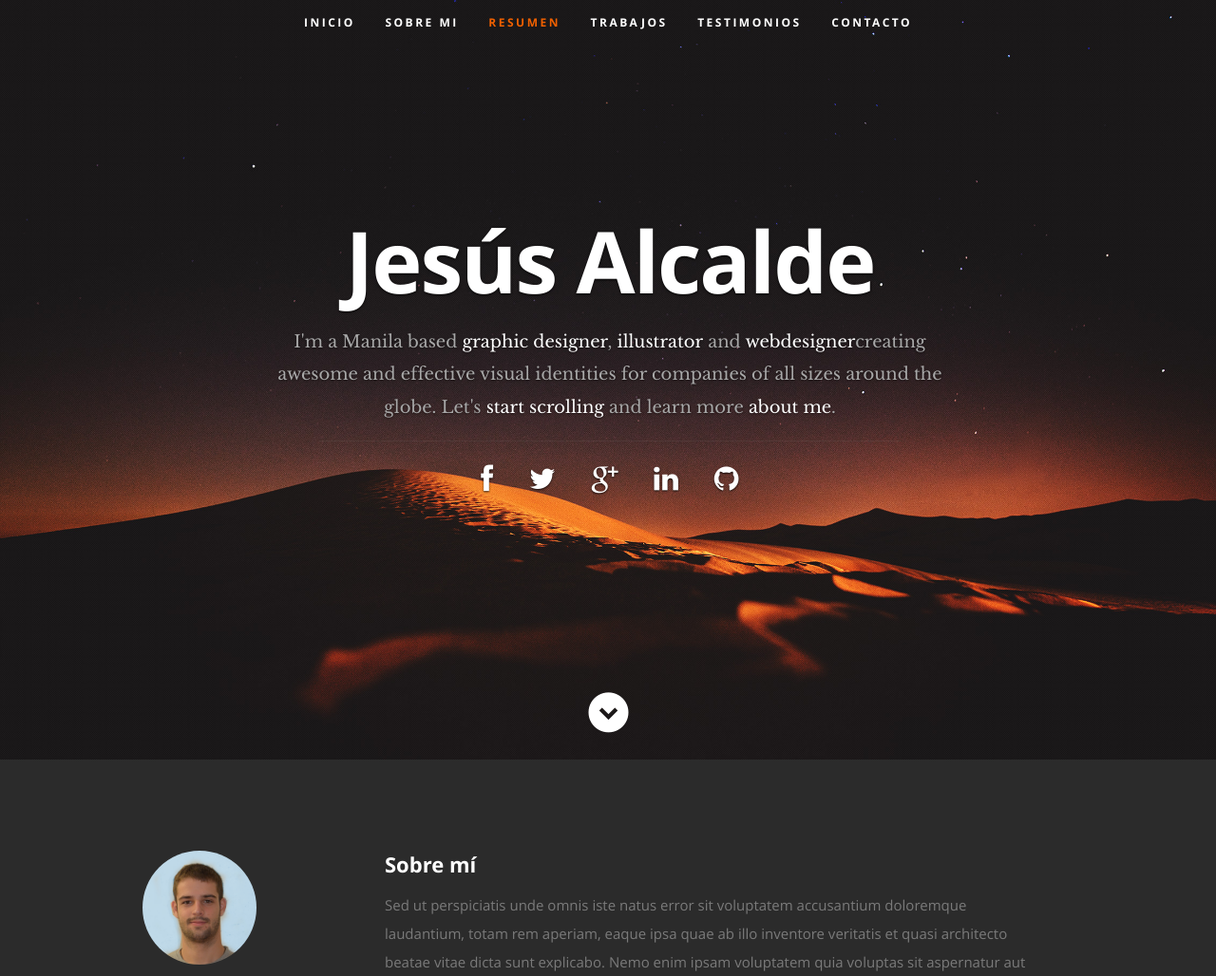
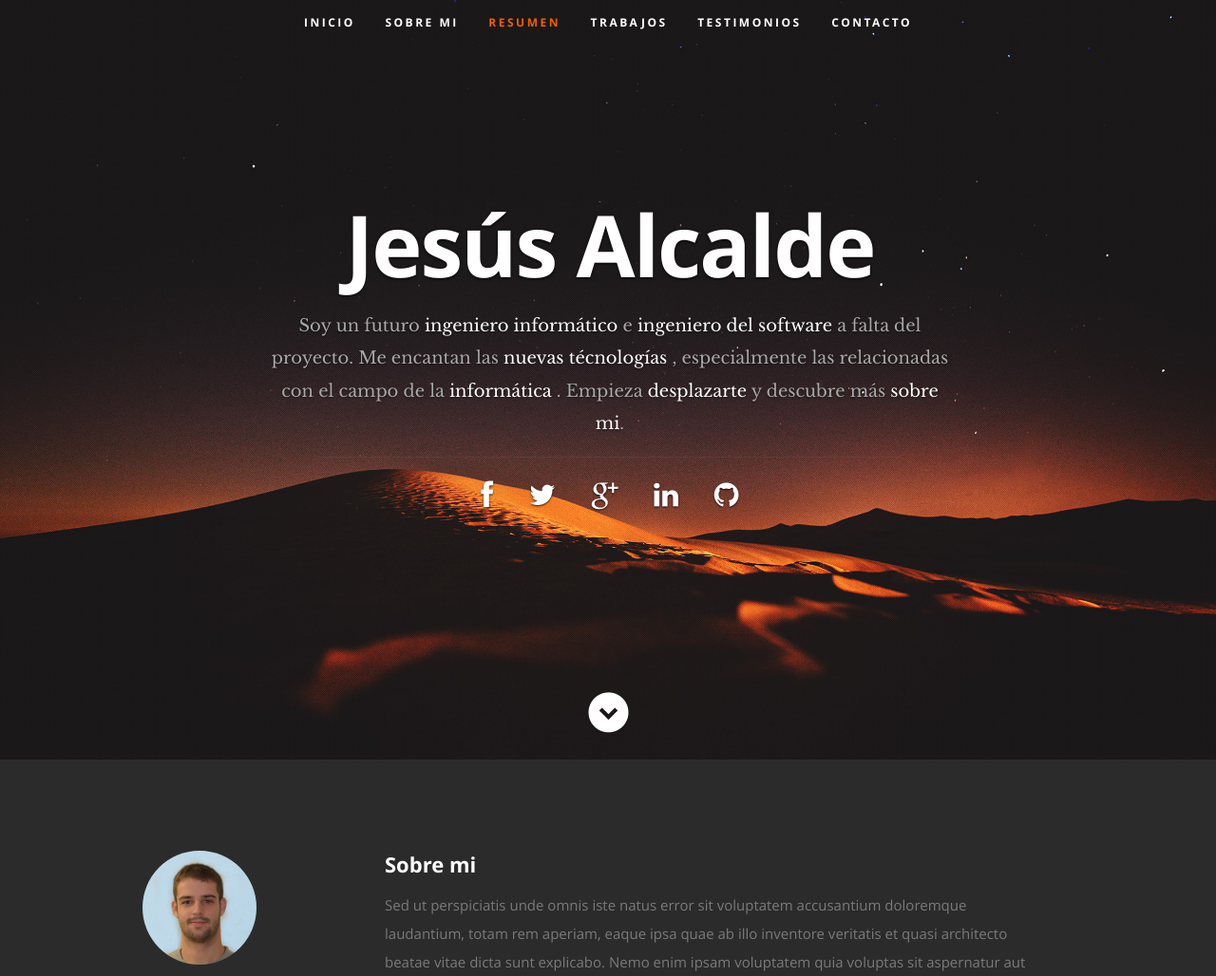
Before and after one commit to jalcaldea/jalcaldea.github.io, a plain HTML site: page index.html in a window 1280 px wide. Shown: the top 1028 px of the page at 95% size. Drawn offline with nearby package versions, Linux system fonts and the light colour scheme.

Commit message:
Cambiado el Header

```diff
--- a/index.html
+++ b/index.html
@@ -74,37 +74,38 @@
         <div class="row banner">
             <div class="banner-text">
                 <h1 class="responsive-headline">Jesús Alcalde</h1>
-                <h3>I'm a Manila based
-                    <span>graphic designer</span>,
-                    <span>illustrator</span>&nbsp;and
-                    <span>webdesigner</span>creating awesome and effective visual identities for companies of all sizes around the globe. Let's
-                    <a class="smoothscroll" href="#about">start scrolling</a>
-                    and learn more
-                    <a class="smoothscroll" href="#about">about me</a>.</h3>
+                <h3>Soy un futuro
+                    <span> ingeniero informático</span> e <span>ingeniero del software </span>
+                    a falta del proyecto. Me encantan las <span>nuevas técnologías</span>
+                    , especialmente las relacionadas con el campo de la <span>informática</span>
+                    . Empieza
+                    <a class="smoothscroll" href="#about">desplazarte</a>
+                    y descubre más
+                    <a class="smoothscroll" href="#about">sobre mi</a>.</h3>
                 <hr />
                 <ul class="social">
                     <li>
-                        <a href="#">
+                        <a href="#" title="Mi perfil en Facebook">
                             <i class="fa fa-facebook"></i>
                         </a>
                     </li>
                     <li>
-                        <a href="#">
+                        <a href="#" title="Mi perfil en Twitter">
                             <i class="fa fa-twitter"></i>
                         </a>
                     </li>
                     <li>
-                        <a href="#">
+                        <a href="#" title="Mi perfil en Google+">
                             <i class="fa fa-google-plus"></i>
                         </a>
                     </li>
                     <li>
-                        <a href="http://es.linkedin.com/pub/jes%C3%BAs-alcalde/a2/26b/200/" target="_blank">
+                        <a href="http://es.linkedin.com/pub/jes%C3%BAs-alcalde/a2/26b/200/" title="Mi perfil en LinkedIn" target="_blank">
                             <i class="fa fa-linkedin"></i>
                         </a>
                     </li>
                     <li>
-                        <a href="https://github.com/jalcaldea" target="_blank">
+                        <a href="https://github.com/jalcaldea" title="Mi perfil en GitHub" target="_blank">
                             <i class="fa fa-github"></i>
                         </a>
                     </li>
@@ -136,7 +137,7 @@
 
             <div class="nine columns main-col">
 
-                <h2>Sobre mí</h2>
+                <h2>Sobre mi</h2>
 
                 <p>Sed ut perspiciatis unde omnis iste natus error sit voluptatem accusantium doloremque laudantium, totam rem aperiam, eaque ipsa quae ab illo inventore veritatis et quasi architecto beatae vitae dicta sunt explicabo. Nemo enim ipsam voluptatem quia voluptas sit aspernatur aut odit aut fugit, sed quia consequuntur magni dolores eos qui ratione voluptatem sequi nesciunt. Neque porro quisquam est, qui dolorem ipsum quia dolor sit amet, consectetur, adipisci velit, sed quia non numquam eius modi tempora incidunt ut labore et dolore magnam aliquam quaerat voluptatem. Ut enim ad minima veniam, quis nostrum exercitationem ullam corporis suscipit laboriosam.
                 </p>
```
